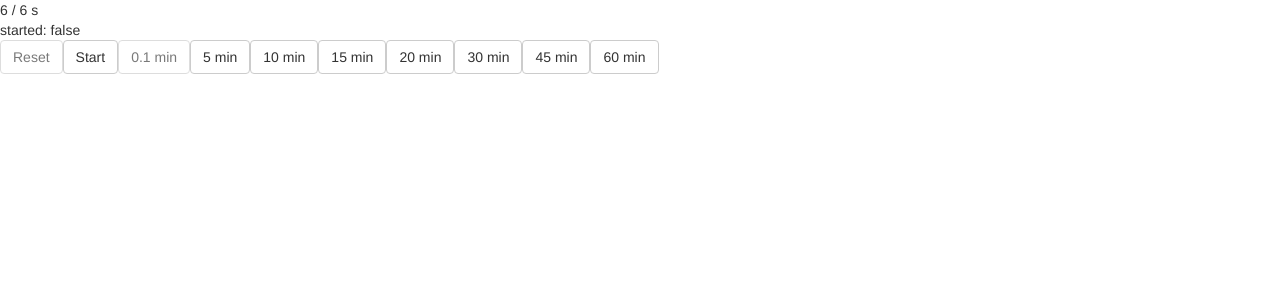
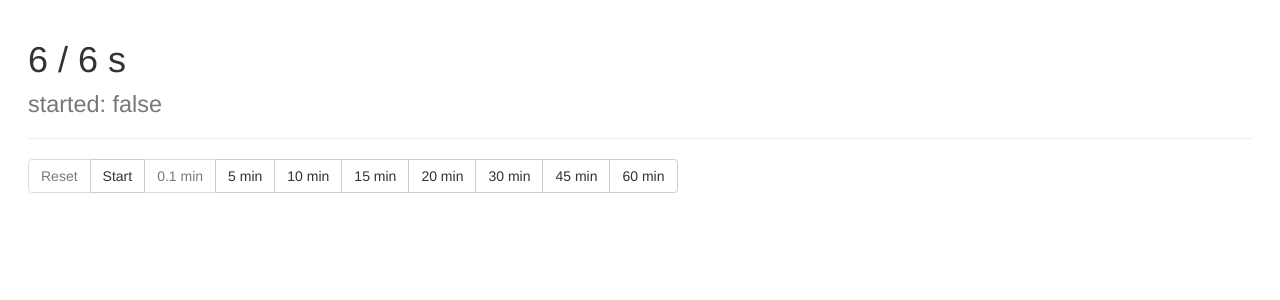
Before and after one commit to vhamal/mindfulnets-website, a React app: page / in a window 1280 px wide. Shown: the top 300 px of the page. Built offline with nearby package versions, Linux system fonts and the light colour scheme; no server answers; the HTML template or start-up script is replaced by a standard one; what vertx3-eventbus-client would draw is missing.

Commit message:
CSS improvements (tested on desktop)

```diff
--- /dev/null
+++ b/app/components/timer/Timer.css
@@ -0,0 +1,3 @@
+.Timer-component {
+  margin: 2em;
+}
--- a/app/components/timer/Timer.jsx
+++ b/app/components/timer/Timer.jsx
@@ -1,7 +1,8 @@
 import React from 'react';
-import { Button } from 'react-bootstrap';
+import { Button, ButtonGroup, PageHeader } from 'react-bootstrap';
 import EventBus from 'vertx3-eventbus-client';
 import practices from '../practices';
+import './Timer.css';
 
 var eb = new EventBus('http://localhost:3001/eventbus');
 var bell = new Audio(require('./bell.wav'));
@@ -78,10 +79,12 @@ export default class Timer extends React.Component {
     );
 
     return (
-      <div>
-        <div>{this.state.remainingSeconds} / {this.state.totalSeconds} s</div>
-        <div>started: {`${this.state.started}`}</div>
-        <div>
+      <div className='Timer-component'>
+        <PageHeader>
+          {this.state.remainingSeconds} / {this.state.totalSeconds} s
+          <p><small>started: {`${this.state.started}`}</small></p>
+        </PageHeader>
+        <ButtonGroup>
           <Button
             disabled={this.state.remainingSeconds == this.state.totalSeconds
               && !this.state.started}
@@ -94,7 +97,7 @@ export default class Timer extends React.Component {
               {this.state.started ? "Pause" : "Start"}
           </Button>
           {durationButtons}
-        </div>
+        </ButtonGroup>
       </div>
     );
   }
```
